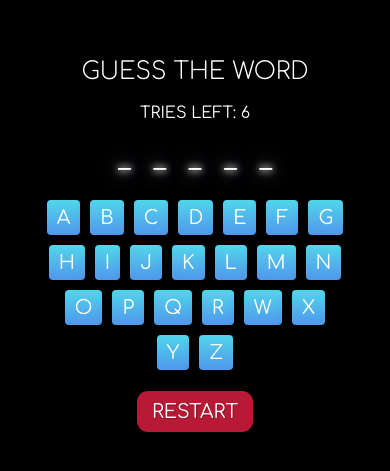
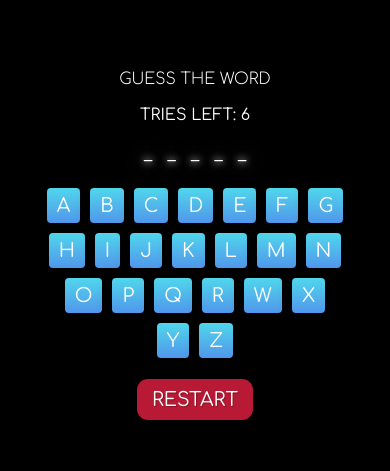
Before and after one commit to rakshith4able/Word-Guessing-Game-ReactJS, a React (Create React App) app: page / in a window 390 px wide. Shown: the part 177-648 px from the top of the page. Built offline with nearby package versions, Linux system fonts and the light colour scheme; a web font is replaced by a local one.

Commit message:
Modify styles

```diff
--- a/package.json
+++ b/package.json
@@ -1,6 +1,6 @@
 {
   "homepage": "https://rakshith4able.github.io/Word-Guessing-Game-ReactJS",
-  "name": "hangman",
+  "name": "Word-Guessing-Game-ReactJS",
   "version": "0.1.0",
   "private": true,
   "dependencies": {
--- a/src/Game.css
+++ b/src/Game.css
@@ -120,12 +120,12 @@ margin: 0 auto;
 
 @media(max-width: 400px) {
   .Game h1{
-    font-size: 1.5rem;
+    font-size: 1rem;
   }
 
   .Game-word
   {
-    font-size:1.5rem ;
+    font-size:1rem ;
   }
 
   .Game button{
```
